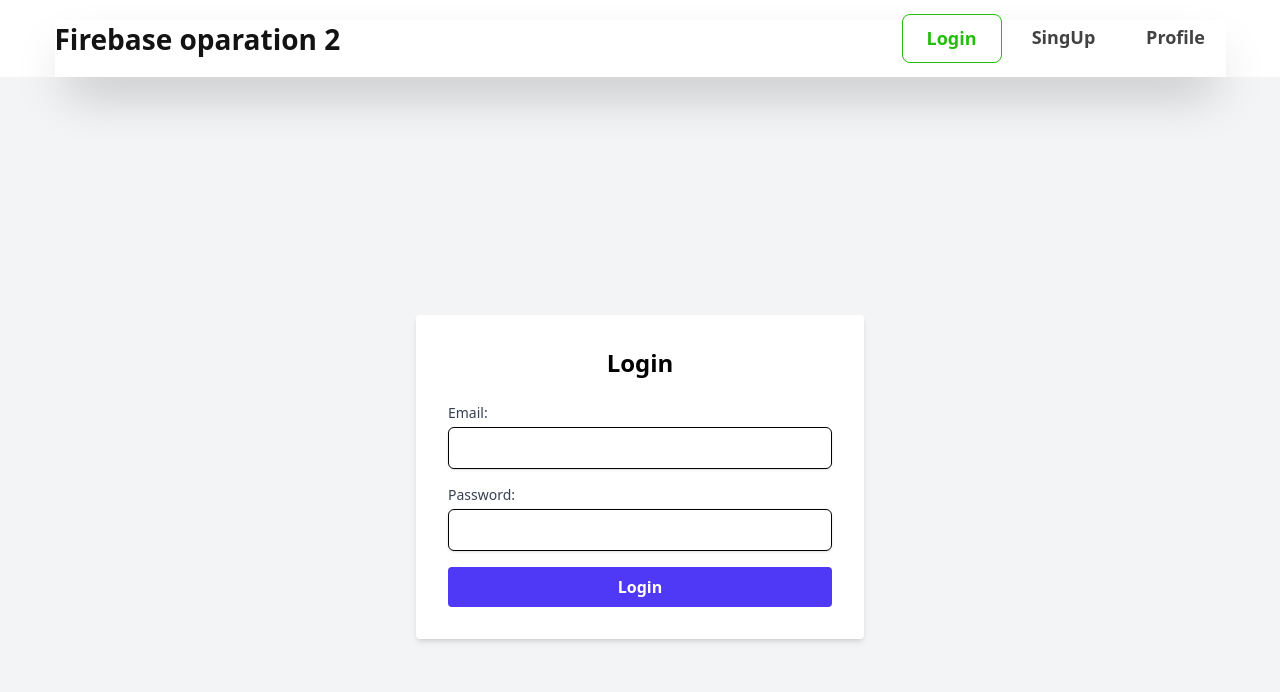
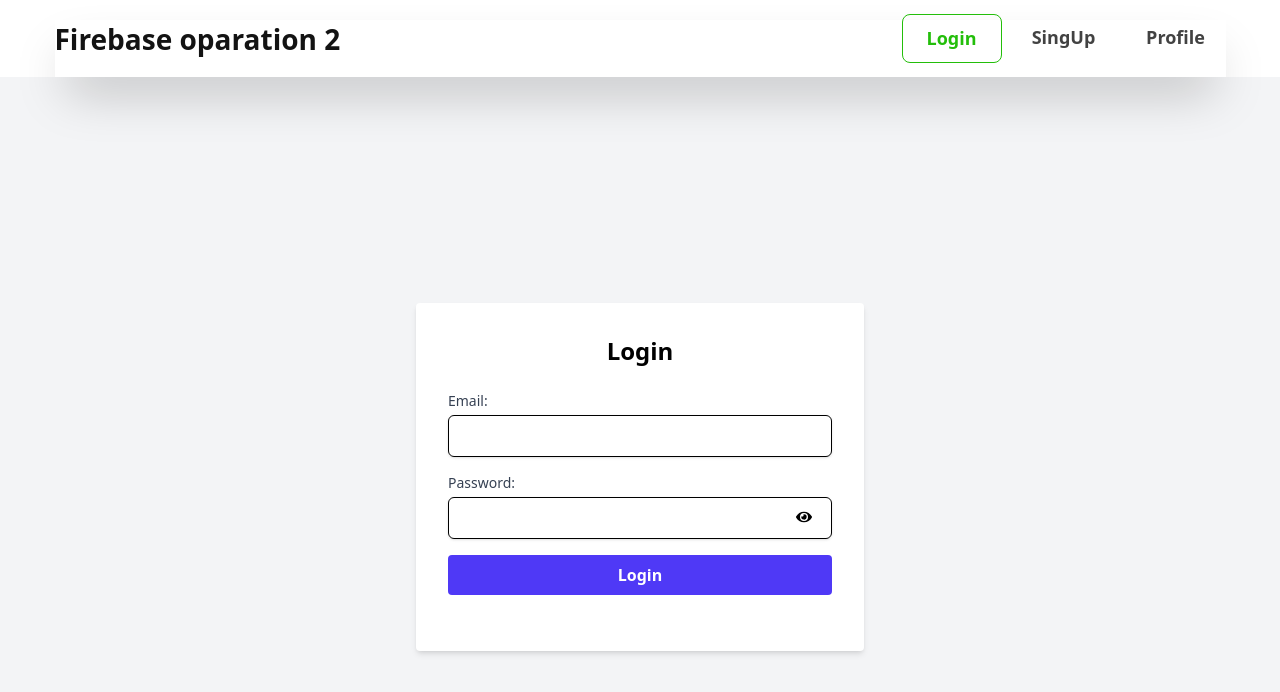
Before and after one commit to AtiqurRahmanLabib/Firebase-Operation-2, a React (Vite) app: page /login in a window 1280 px wide. Shown: the top 692 px of the page. Built offline with nearby package versions, Linux system fonts and the light colour scheme.

Commit message:
added login user

```diff
--- a/src/Components/Login/Login.jsx
+++ b/src/Components/Login/Login.jsx
@@ -1,14 +1,33 @@
 import React, { useState } from 'react';
+import { FaEye } from "react-icons/fa";
+import { FaEyeSlash } from "react-icons/fa";
+import auth from '../../Firebase/firebase.init';
+import { signInWithEmailAndPassword } from 'firebase/auth';
+
 
 const Login = () => {
     const [email, setEmail] = useState('');
+    const [success, setSuccess] = useState('');
     const [password, setPassword] = useState('');
+    const [errorMessage, setErrorMessage] = useState('');
+    const [showPassword, setShowPassword] = useState(false);
 
     const handleSubmit = (e) => {
         e.preventDefault();
-        // Handle login logic here
-        console.log('Email:', email);
-        console.log('Password:', password);
+        console.log("Email: ", email, "Password: ", password)
+        setSuccess('');
+        setErrorMessage('');
+        signInWithEmailAndPassword(auth, email, password)
+
+            .then(result => {
+                console.log(result.user);
+                setSuccess('Login successful');
+            })
+
+            .catch(error => {
+                const errorMessage = setErrorMessage(error.message);
+                console.log(errorMessage);
+            });
     };
 
     return (
@@ -26,22 +45,27 @@ const Login = () => {
                             required
                             className="w-full px-3 py-2 mt-1 border rounded-md shadow-sm focus:outline-none focus:ring focus:ring-indigo-200"
                         />
-                    </div>
-                    <div className="form-group">
+                    </div >
+                    <div className="form-group relative">
                         <label htmlFor="password" className="block text-sm font-medium text-gray-700">Password:</label>
                         <input
-                            type="password"
+                            type={showPassword ? "password" : "text"}
                             id="password"
                             value={password}
                             onChange={(e) => setPassword(e.target.value)}
                             required
                             className="w-full px-3 py-2 mt-1 border rounded-md shadow-sm focus:outline-none focus:ring focus:ring-indigo-200"
                         />
+                        <span onClick={() => setShowPassword(!showPassword)} className='absolute top-9 right-5 cursor-pointer'>
+                            {showPassword ? <FaEyeSlash /> : <FaEye />}
+                        </span>
                     </div>
                     <button type="submit" className="w-full px-4 py-2 font-bold text-white bg-indigo-600 rounded hover:bg-indigo-700 focus:outline-none focus:ring focus:ring-indigo-200">
                         Login
                     </button>
                 </form>
+                <div className="text-red-500 text-center font-bold">{errorMessage}</div>
+                <div className="text-green-500 text-center font-bold">{success}</div>
             </div>
         </div>
     );
--- a/src/Components/SignUp/SignUp.jsx
+++ b/src/Components/SignUp/SignUp.jsx
@@ -20,7 +20,7 @@ const SignUp = () => {
             setResgistred('Password must be at least 6 characters long');
             return;
         }
-        else if (!/(?=.*[A-Z].*[A-Z])/.test(password)) {
+        else if (!/[A-Z]/.test(password)) {
             setResgistred('Password must contain at least two upper case letters');
             return;
         }
```
